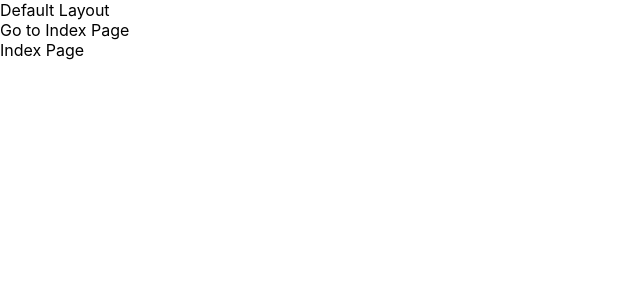
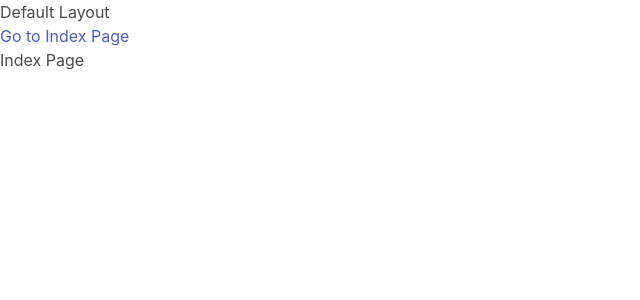
Before and after one commit to nagchanallen/jpmj-blog, a Next.js app: page / in a window 1280 px wide. Shown: the top 300 px of the page, without its empty margins (0-640 px from the left). Built offline with nearby package versions, Linux system fonts and the light colour scheme.

Commit message:
imported bulma & scss & sass

```diff
--- a/layouts/DefaultLayout.tsx
+++ b/layouts/DefaultLayout.tsx
@@ -1,4 +1,5 @@
 import Link from 'next/link';
+import '../styles/layout.module.css';
 
 interface Props {
   children: React.ReactElement;
--- a/package.json
+++ b/package.json
@@ -13,7 +13,9 @@
     "lodash": "^4.17.21",
     "next": "10.0.8",
     "react": "17.0.1",
-    "react-dom": "17.0.1"
+    "react-dom": "17.0.1",
+    "sass": "^1.32.8",
+    "scss": "^0.2.4"
   },
   "devDependencies": {
     "@types/react": "^17.0.3",
--- a/pages/_app.tsx
+++ b/pages/_app.tsx
@@ -1,6 +1,6 @@
 import React from 'react';
 import type { AppProps } from 'next/app';
-import '../styles/globals.css';
+import '../styles/global.scss';
 
 function App({ Component, pageProps }: AppProps): React.ReactElement {
   const Layout =
--- /dev/null
+++ b/styles/global.scss
@@ -0,0 +1,7 @@
+@import 'bulma/bulma';
+
+html,
+body {
+  padding: 0;
+  margin: 0;
+}
```
Also changed, not shown: styles/layout.module.css (added), 1 other file (tests, documents, lock files or other folders).
